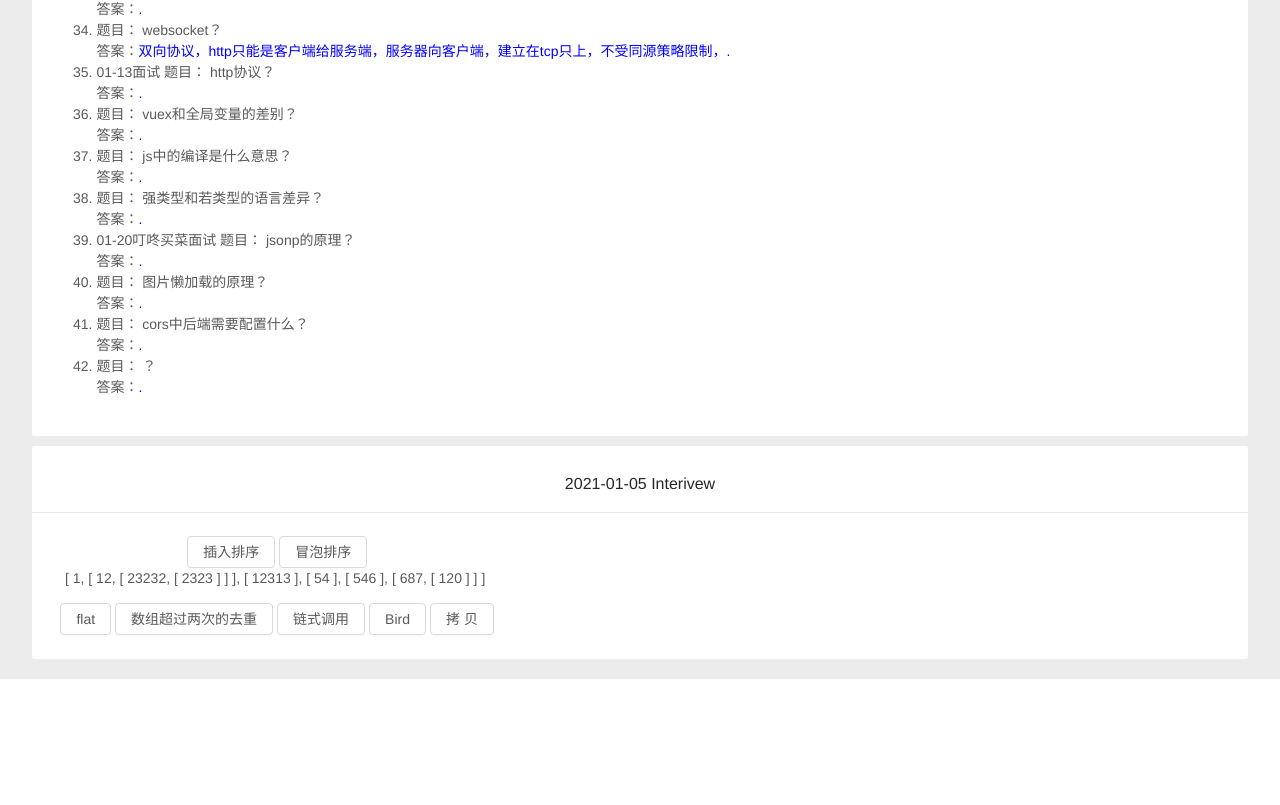
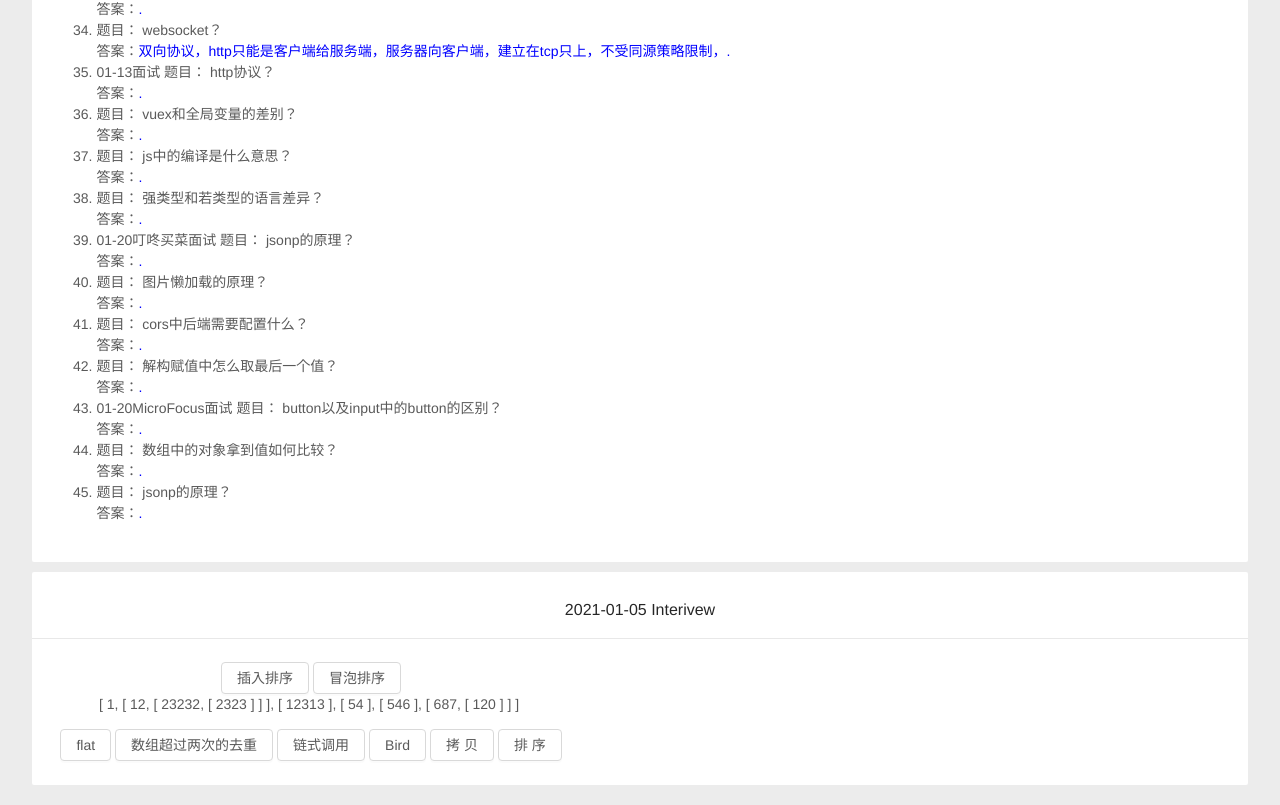
Before and after one commit to jackluotong/vue_project, a Vue app: page /January in a window 1280 px wide. Shown: the part 1547-2352 px from the top of the page. Before the commit the page ends 2226 px from the top, so only its background shows below. Built offline with nearby package versions, Linux system fonts and the light colour scheme.

Commit message:
add new knowledge.

```diff
--- a/src/components/Interview/January.vue
+++ b/src/components/Interview/January.vue
@@ -37,6 +37,8 @@
           <a-button @click='chained()'>链式调用</a-button>
           <a-button @click='bird()'>Bird</a-button>
           <a-button @click="copy()">拷贝</a-button>
+          <a-button @click='sortFunc()'>排序</a-button>
+
         </div>
       </a-card>
     </div>
@@ -89,13 +91,14 @@ export default {
         { title: '01-20叮咚买菜面试', name: ' jsonp的原理？', answer: '' },
         { name: '图片懒加载的原理？', answer: '' },
         { name: 'cors中后端需要配置什么？', answer: '' },
-        { name: '？', answer: '' },
-
+        { name: '解构赋值中怎么取最后一个值？', answer: '' },
+        { title: '01-20MicroFocus面试', name: ' button以及input中的button的区别？', answer: '' },
+        { name: '数组中的对象拿到值如何比较？', answer: '' },
+        { name: ' jsonp的原理？', answer: '' },
 
       ],
       array: [1, [12, [23232, [2323]]], [12313], [54], [546], [687, [120]]],
       afterValue: '',
-
     }
   },
   methods: {
@@ -263,6 +266,19 @@ export default {
        */
       console.log('开始实现深拷贝');
 
+    },
+    sortFunc: function () {
+      var staffs = [{ name: 'AA', age: 40 }, { name: 'BB', age: 50 }, { name: 'DD', age: 40 }, { name: 'CC', age: 40 }, { name: 'EE', age: 45 }];
+
+      for (let i = 0; i < staffs.length; i++) {
+        for (let j = 0; j < staffs.length - 1 - i; j++) {
+          if (staffs[j].age > staffs[j + 1].age) {
+            [staffs[j + 1], staffs[j]] = [staffs[j], staffs[j + 1]]
+          }
+        }
+      }
+      console.log(staffs);
+      return staffs;
     }
   }
 }
```
Also changed, not shown: src/assets/test.html (+28 -0 lines).
